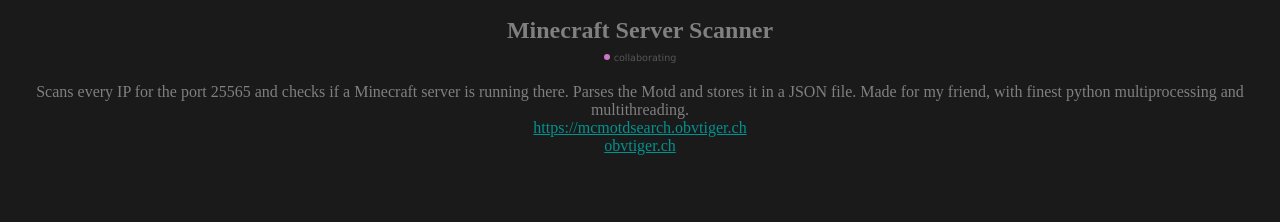
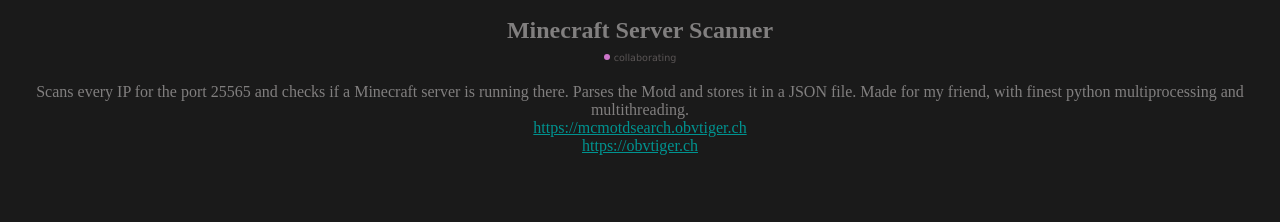
Before and after one commit to arch-user-france1/arch-user-france1, a Next.js app: page / in a window 1280 px wide. Shown: the part 780-1002 px from the top of the page. Built offline with nearby package versions, Linux system fonts and the light colour scheme.

Commit message:
remove example api

```diff
--- a/pages/api/hello.js
+++ /dev/null
@@ -1,5 +0,0 @@
-// Next.js API route support: https://nextjs.org/docs/api-routes/introduction
-
-export default function handler(req, res) {
-  res.status(200).json({ name: 'John Doe' })
-}
--- a/pages/index.js
+++ b/pages/index.js
@@ -101,7 +101,7 @@ export default function Page() {
       description="Scans every IP for the port 25565 and checks if a Minecraft server is running there. Parses the Motd and stores it in a JSON file. Made for my friend, with finest python multiprocessing and multithreading."
       link="https://mcmotdsearch.obvtiger.ch"
       status="collaborating"
-      visibleLinks={["https://mcmotdsearch.obvtiger.ch", "obvtiger.ch"]}
+      visibleLinks={["https://mcmotdsearch.obvtiger.ch", "https://obvtiger.ch"]}
       ></Project>
 
       <Project
```
